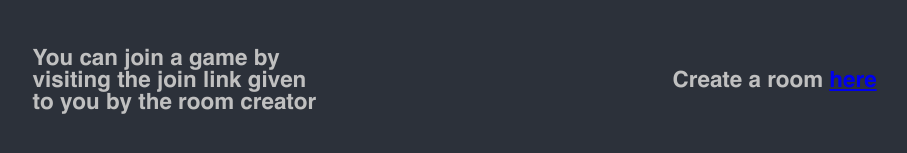
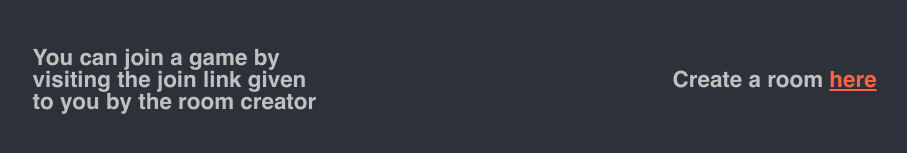
Before and after one commit to Mero702/CardsAgainstHumanity, a Vue app in the folder vue/: page / in a window 1280 px wide. Shown: the part 359-512 px from the top of the page, without its empty margins (138-1045 px from the left). Built offline with nearby package versions, Linux system fonts and the light colour scheme.

Commit message:
Imporved Accessibility (Lighthouse)

```diff
--- a/vue/public/index.html
+++ b/vue/public/index.html
@@ -1,5 +1,5 @@
 <!DOCTYPE html>
-<html lang="">
+<html lang="en">
   <head>
     <meta charset="utf-8">
     <meta http-equiv="X-UA-Compatible" content="IE=edge">
--- a/vue/src/App.vue
+++ b/vue/src/App.vue
@@ -37,12 +37,11 @@ html, body, #app, .grid {
   background: #282C34;
 }
 
-#nav a {
-  font-weight: bold;
+a {
   color: tomato;
 }
 
-#nav a.router-link-exact-active {
+a.router-link-exact-active {
   color: tomato;
 }
 .grid {
```
